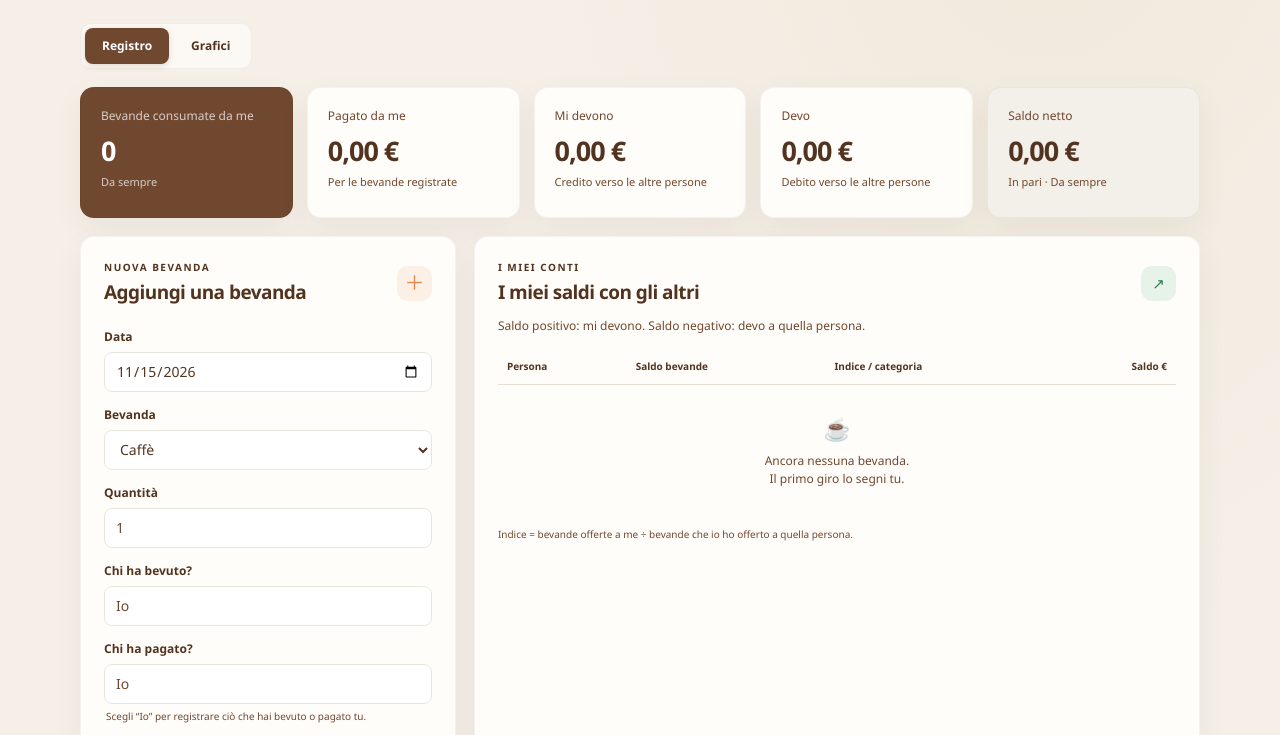
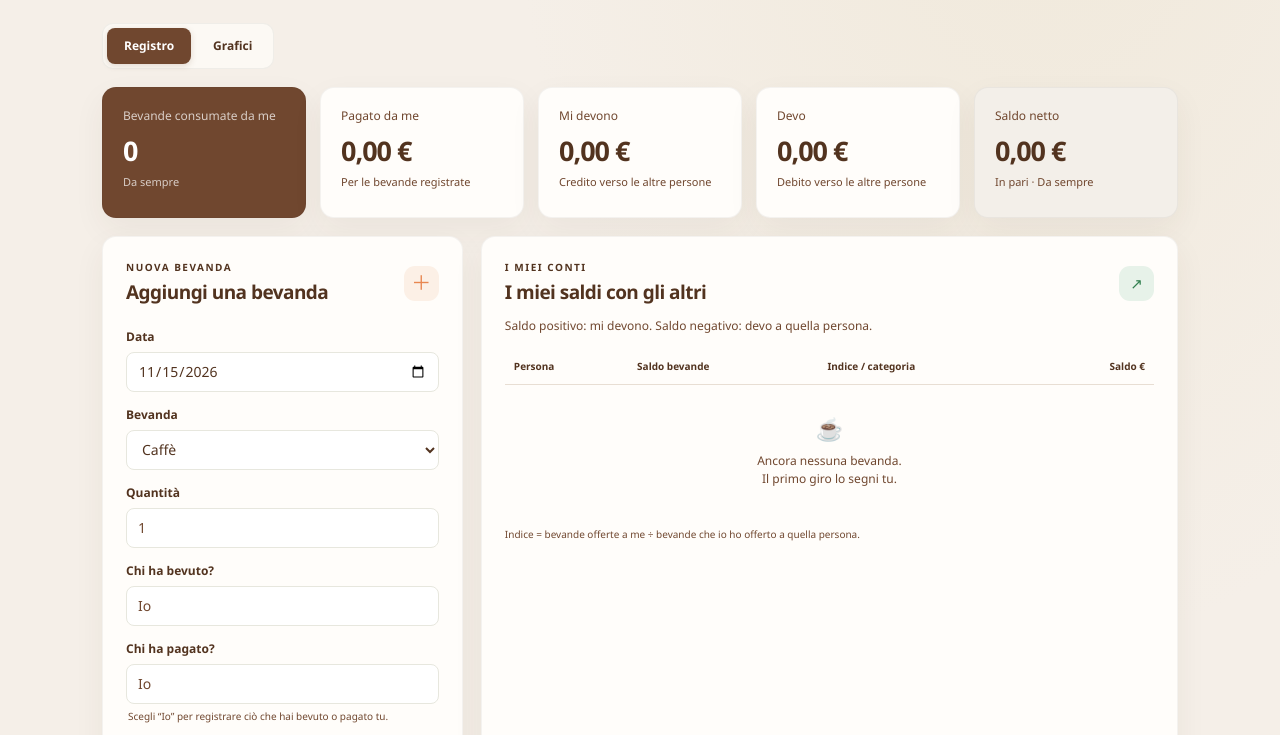
Before and after one commit to stefanogit97/OffriTu, a plain HTML site: page index.html in a window 1280 px wide. Shown: the part 220-955 px from the top of the page. Drawn offline with Linux system fonts and the light colour scheme.

Commit message:
Update style.css

```diff
--- a/style.css
+++ b/style.css
@@ -144,9 +144,11 @@ select {
 }
 
 .page {
-  width: min(1120px, calc(100% - 44px));
+  max-width: 1120px;
+  width: 100%;
   margin: 0 auto;
-  padding: 43px 0 30px;
+  padding: 43px 22px 30px;
+  box-sizing: border-box;
 }
 
 .intro {
```
